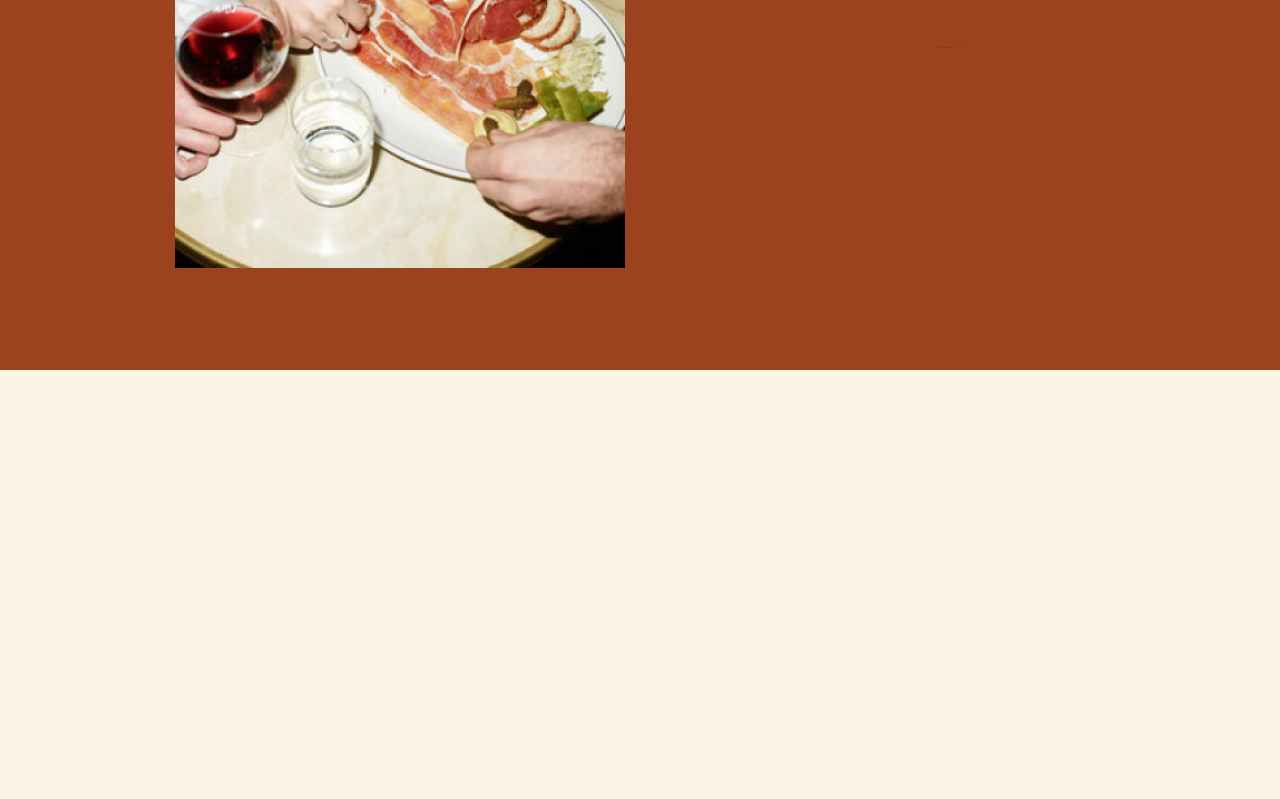
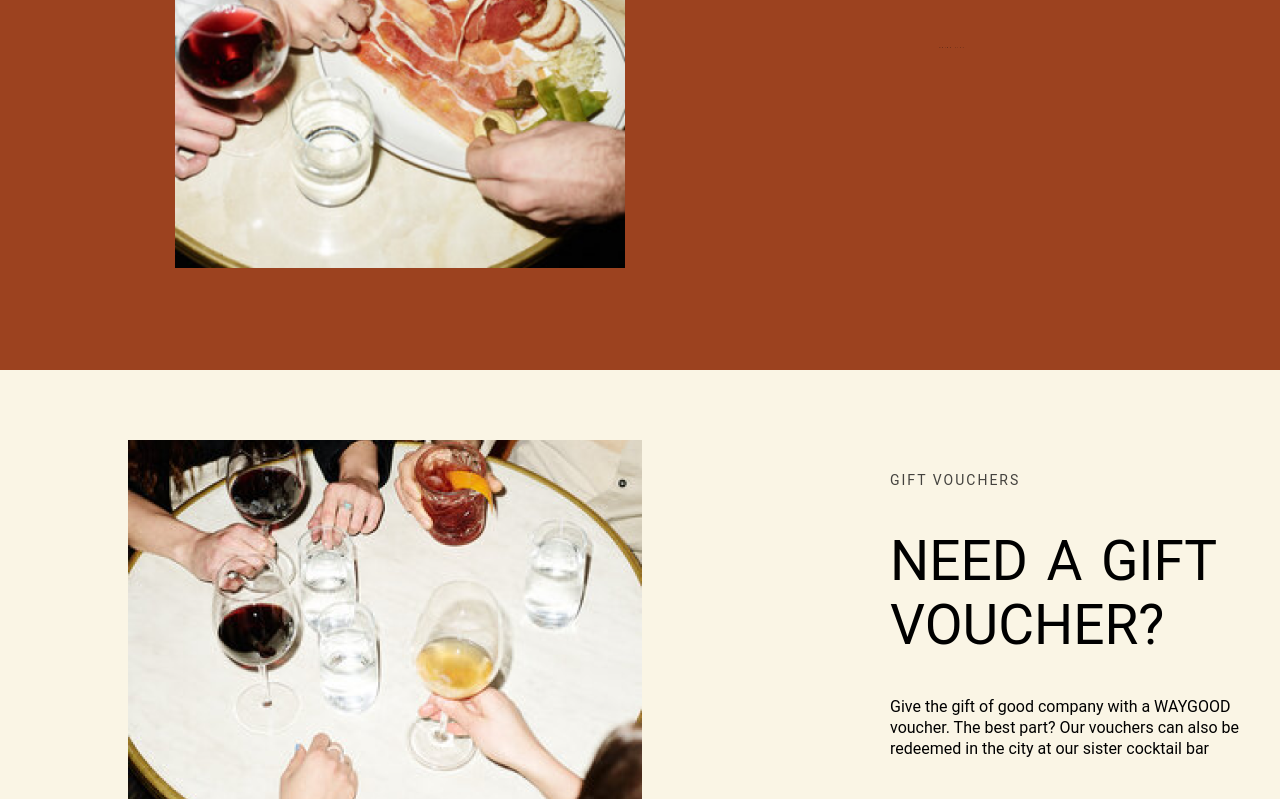
Before and after one commit to 01mehran/MyFirstLongDesign, a plain HTML site: page scr/index.html in a window 1280 px wide. Shown: the part 3977-4776 px from the top of the page. Before the commit the page ends 4347 px from the top, so only its background shows below. Drawn offline with Linux system fonts and the light colour scheme.

Commit message:
Done Gift-Vochers

```diff
--- a/scr/index.html
+++ b/scr/index.html
@@ -104,6 +104,19 @@
         <span>DRINK LIST</span>
       </div>
     </section>
-
+    <section class="Under-brown_part">
+      <div class="Under-brown-part_img">
+        <img src="/images/IMAGE (7).png" alt="Dinner" />
+      </div>
+      <div class="Under-brown-part_GiftPart">
+        <span>GIFT VOUCHers</span>
+        <h1>NEED A GIFT VOUCHER?</h1>
+        <p>
+          Give the gift of good company with a WAYGOOD voucher. The best part?
+          Our vouchers can also be redeemed in the city at our sister cocktail
+          bar
+        </p>
+      </div>
+    </section>
   </body>
 </html>
--- a/scr/style.css
+++ b/scr/style.css
@@ -238,3 +238,44 @@ header div span:hover {
   margin-bottom: 50px;
   font-size: 16px;
 }
+.Under-brown_part{
+  margin-top: 70px;
+  display: flex;
+}
+.Under-brown-part_img{
+  display: flex;
+  justify-content: center;
+  width: 50%;
+}
+.Under-brown-part_img img{
+  margin-left: 130px;
+}
+.Under-brown-part_GiftPart{
+  margin-top: 30px;
+  margin-left: 250px;
+  width: 50%;
+}
+.Under-brown-part_GiftPart span{
+  font-size: 14px;
+  text-transform: uppercase;
+  letter-spacing: 2px;
+  color: rgba(0, 0, 0, 0.728);
+  margin-bottom: 40px;
+}
+.Under-brown-part_GiftPart h1{
+  margin-top: 40px;
+   font-size: 55px;
+   font-weight: 400;
+   width: 350px;
+   word-spacing: 5px;
+}
+.Under-brown-part_GiftPart p{
+  margin-top: 40px;
+  width: 380px;
+  font-weight: 400;
+  letter-spacing: 1.4;
+  line-height: 1.3;
+  color: black;
+  opacity: 9.5;
+
+}
```
